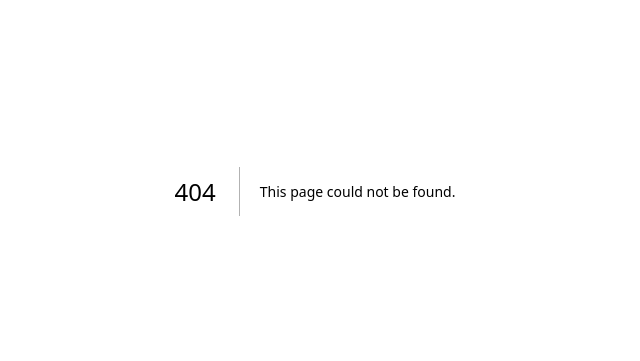
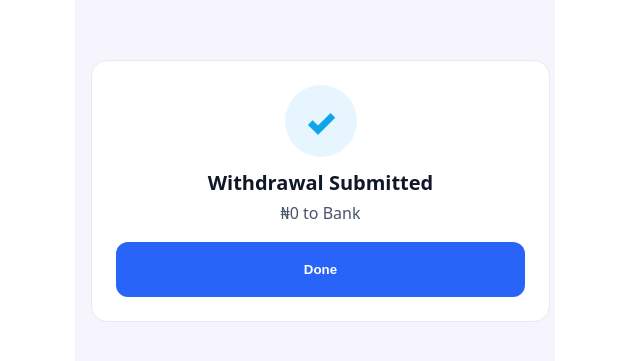
Before and after one commit to wimichub0-ai/Bnapx-User-interface-v.1, a Next.js app: page /withdraw/success in a window 1280 px wide. Before the commit this address had no page. Shown: the part 209-570 px from the top of the page, without its empty margins (325-965 px from the left). Built offline with nearby package versions, Linux system fonts and the light colour scheme.

Commit message:
Create page.jsx

```diff
--- /dev/null
+++ b/app/withdraw/success/page.jsx
@@ -0,0 +1,32 @@
+'use client';
+
+import { useRouter, useSearchParams } from 'next/navigation';
+
+export default function WithdrawSuccessPage() {
+  const router = useRouter();
+  const sp = useSearchParams();
+  const amount = sp.get('amount') || '0';
+  const bankName = sp.get('bank') || 'Bank';
+  const accountNumber = sp.get('account') || '';
+
+  return (
+    <main style={wrap}>
+      <div style={card}>
+        <div style={checkWrap}>✓</div>
+        <h2 style={h2}>Withdrawal Submitted</h2>
+        <p style={p}>
+          {`₦${Number(amount).toLocaleString()}`} to {bankName} {accountNumber}
+        </p>
+        <button style={primaryBtn} onClick={()=>router.replace('/history')}>Done</button>
+      </div>
+    </main>
+  );
+}
+
+/* styles */
+const wrap = { maxWidth: 480, margin: '0 auto', minHeight: '100vh', background: '#F6F4FC', display: 'grid', placeItems: 'center', padding: 16 };
+const card = { width: '100%', background: '#fff', border: '1px solid #E6EAF2', borderRadius: 16, padding: 24, textAlign: 'center' };
+const checkWrap = { width: 72, height: 72, margin: '0 auto 12px', borderRadius: 999, background: '#E7F5FF', color: '#0ea5e9', fontWeight: 900, display: 'grid', placeItems: 'center', fontSize: 36 };
+const h2 = { margin: '4px 0 6px', fontSize: 20, fontWeight: 800, color: '#101828' };
+const p = { margin: 0, color: '#475467' };
+const primaryBtn = { width: 409, height: 55, maxWidth: '100%', background: '#2864F8', color: '#fff', fontWeight: 700, border: 0, borderRadius: 12, margin: '18px auto 0', display: 'block', cursor: 'pointer' };
```
